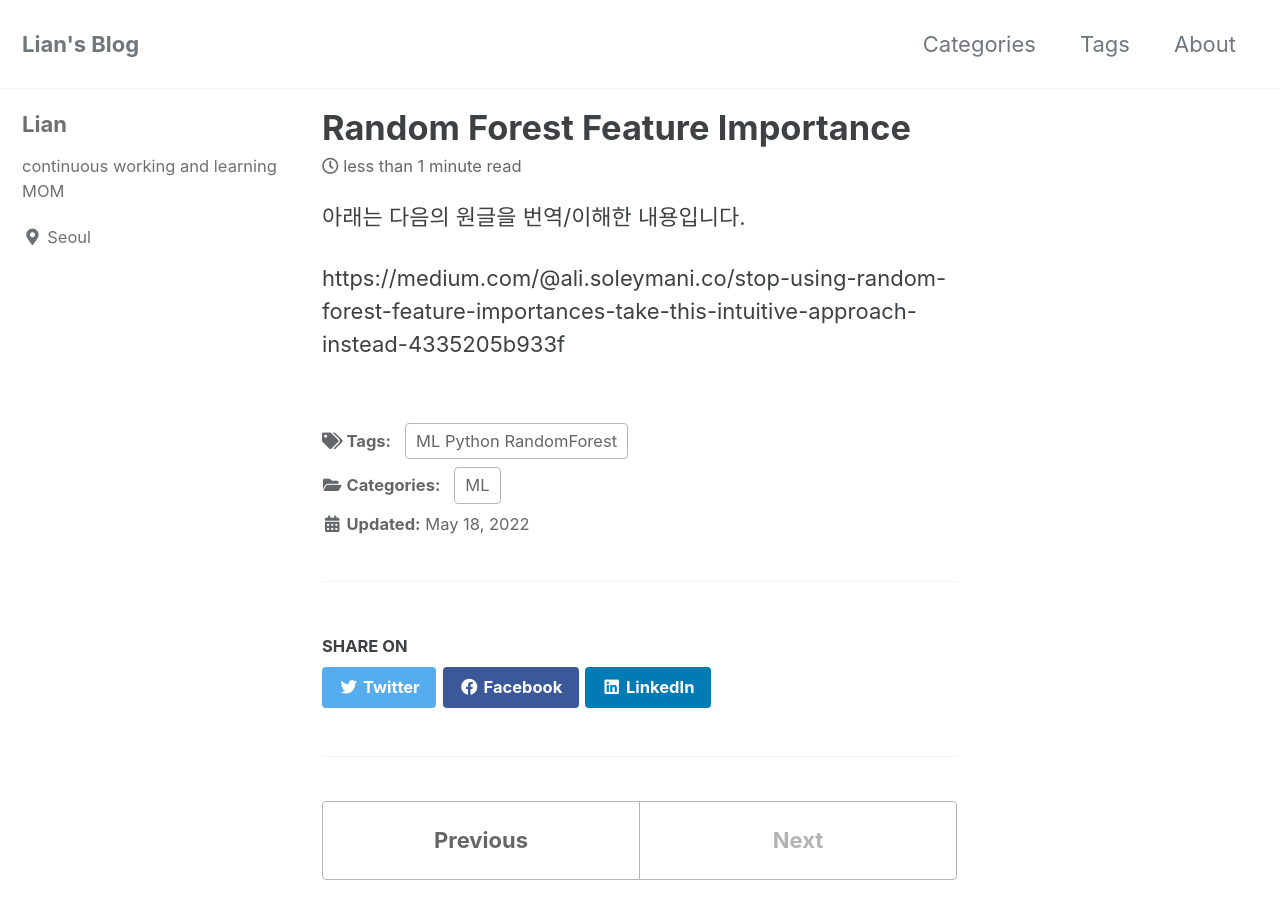
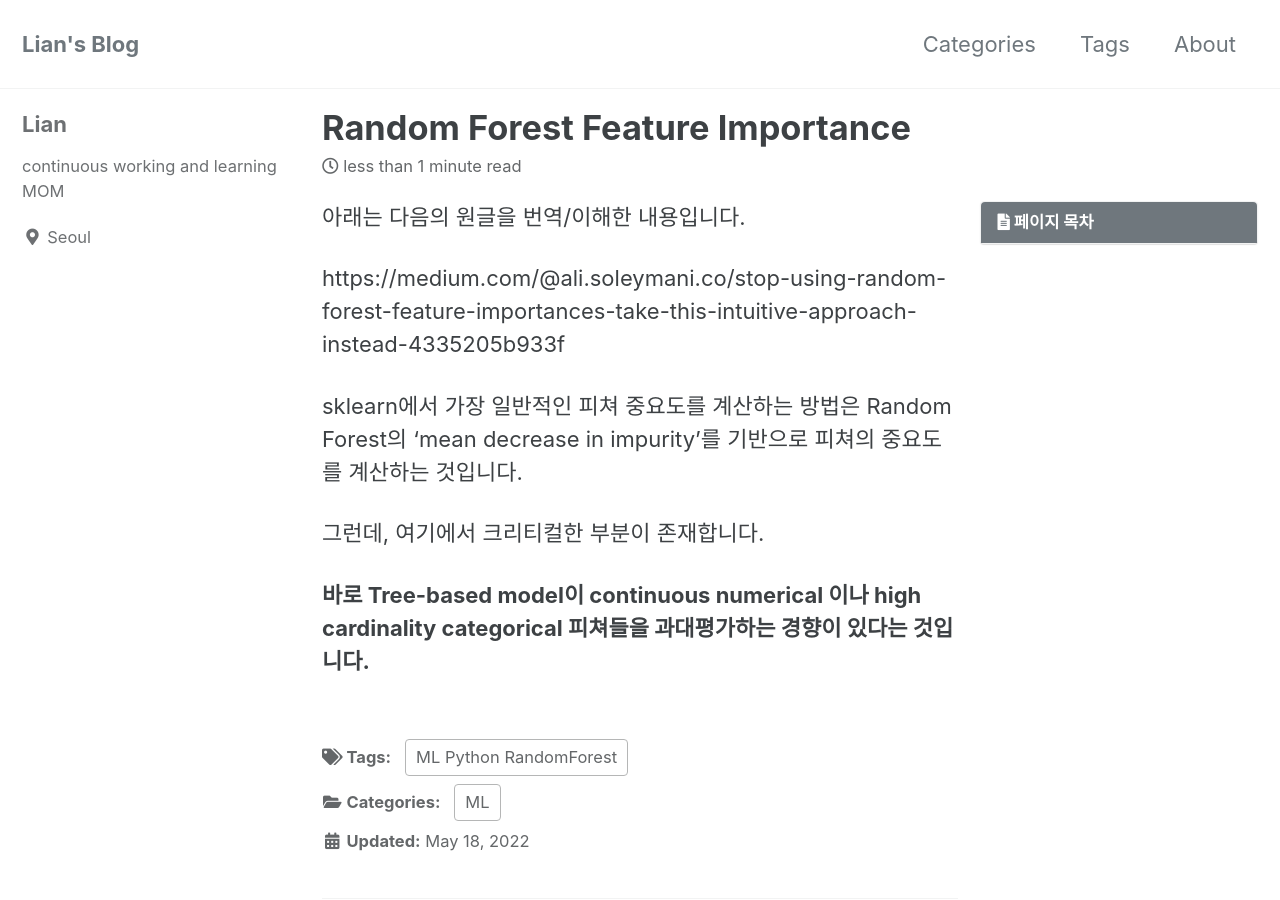
Before and after one commit to hwyum/hwyum.github.io, a Jekyll site: the page built from _posts/2022-05-18-Random Forest Feature Importance.md, in a window 1280 px wide and 900 px high. Built offline with Jekyll 4.4.1, drawn with Linux system fonts in a browser that asks for light colours; cached includes are drawn as plain includes.

Commit message:
modified

```diff
--- a/_posts/2022-05-18-Random Forest Feature Importance.md
+++ b/_posts/2022-05-18-Random Forest Feature Importance.md
@@ -5,8 +5,19 @@ tags:
     - ML Python RandomForest
 categories:
     - ML
+toc: true
+toc_sticky: true
+toc_label: "페이지 목차"
 ---
 
 아래는 다음의 원글을 번역/이해한 내용입니다.
 
 https://medium.com/@ali.soleymani.co/stop-using-random-forest-feature-importances-take-this-intuitive-approach-instead-4335205b933f
+
+
+
+sklearn에서 가장 일반적인 피쳐 중요도를 계산하는 방법은 Random Forest의 'mean decrease in impurity'를 기반으로 피쳐의 중요도를 계산하는 것입니다.
+
+그런데, 여기에서 크리티컬한 부분이 존재합니다.
+
+**바로 Tree-based model이 continuous numerical 이나 high cardinality categorical 피쳐들을 과대평가하는 경향이 있다는 것입니다.**
```
